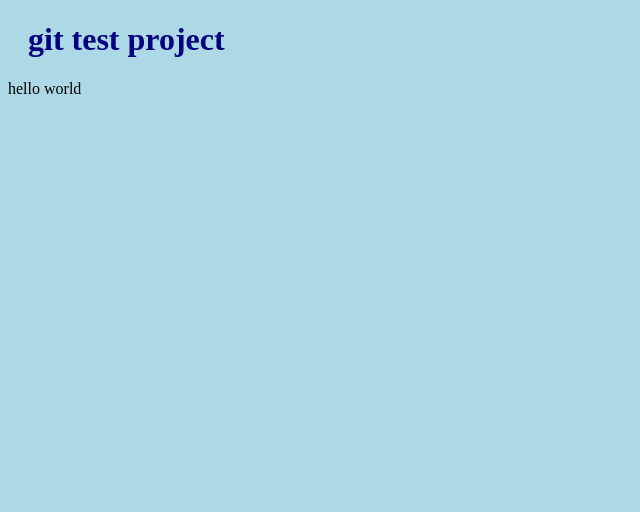
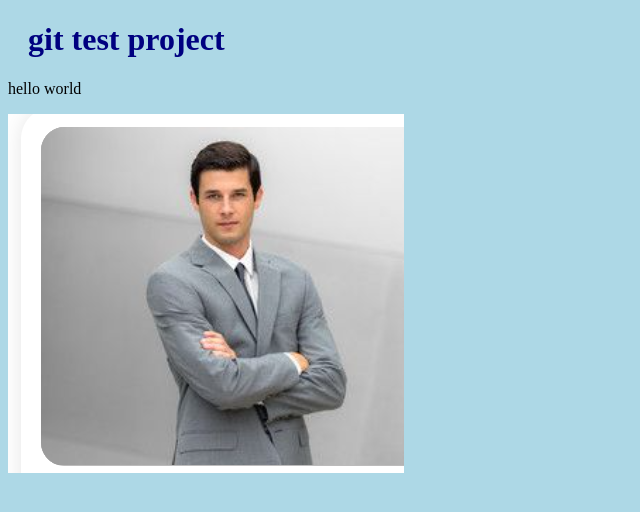
Before and after one commit to IAmMayankVishwakarma/helloworldtest-, a plain HTML site: page index.html in a window 1280 px wide. Shown: the whole page, without its empty margins (0-640 px from the left). Drawn offline with Linux system fonts and the light colour scheme.

Commit message:
this is new modifiacation

```diff
--- a/index.html
+++ b/index.html
@@ -14,5 +14,6 @@
     <p>
         hello world
     </p>
+    <img src="assets/images/for nitesh.png" alt="sample image">
 </body>
 </html>
```
Also changed, not shown: assets/images/for nitesh.png (added).
